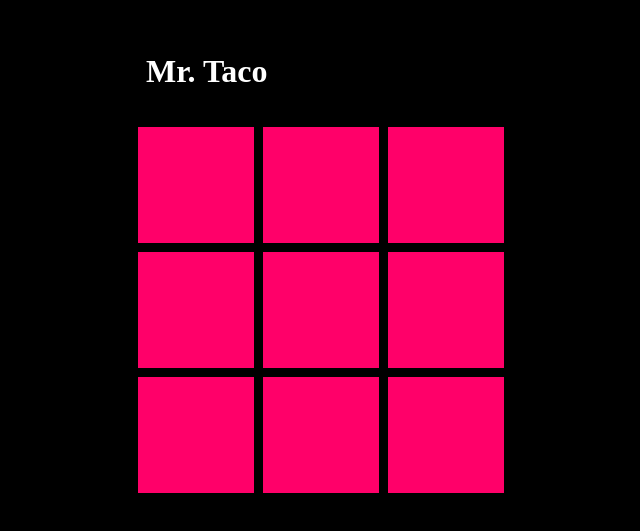
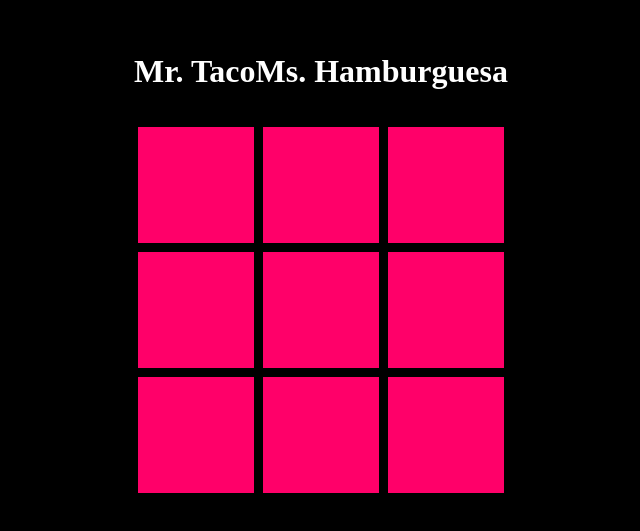
Before and after one commit to PacoNavarrete/tic-tac-toe-animated, a React (Vite) app: page / in a window 1280 px wide. Shown: the part 141-672 px from the top of the page, without its empty margins (319-959 px from the left). Built offline with nearby package versions, Linux system fonts and the light colour scheme.

Commit message:
Refactoring: composing all the App using the cotext and reducer

```diff
--- /dev/null
+++ b/src/components/AsideHistory.jsx
@@ -0,0 +1,40 @@
+import { useState, useContext } from 'react';
+import handleNavigateHistory from '../helpers/handleNavigateHistory';
+
+import BoardContext from '../helpers/boardContex';
+
+import { AsideBox } from '../stitches_styles/AsideBox';
+import { AsideItem } from '../stitches_styles/AsideItem';
+import { MedTitle, SmallTitle } from '../stitches_styles/Text';
+
+export default function AsideHistory() {
+  const [itemClicked, setItemClicked] = useState(null);
+  const { gameState, gameDispatch } = useContext(BoardContext);
+  return (
+    <>
+      {gameState.winner || gameState.tie ? (
+        <AsideBox data-aos="fade-right">
+          <MedTitle>Historial</MedTitle>
+          <br />
+          {gameState.history.map((item) => {
+            return (
+              <AsideItem
+                key={item.indexId}
+                onClick={() => {
+                  handleNavigateHistory(item.historyData, gameDispatch);
+                  setItemClicked(item.indexId);
+                }}
+                css={{
+                  backgroundColor:
+                    itemClicked == item.indexId ? 'rgb(255 0 105)' : '',
+                }}
+              >
+                <SmallTitle>Movimiento {item.indexId}</SmallTitle>
+              </AsideItem>
+            );
+          })}
+        </AsideBox>
+      ) : null}
+    </>
+  );
+}
--- a/src/components/Board.jsx
+++ b/src/components/Board.jsx
@@ -1,114 +1,46 @@
-import { useState, useContext } from 'react';
+import { useContext } from 'react';
 import { BoardRow } from '../stitches_styles/BoardRow';
 import { Square } from './square';
-import { WinnerMessage } from '../stitches_styles/WinnerMessage';
-import { TurnMessage } from '../stitches_styles/TurnMessage';
-import { AsideBox } from '../stitches_styles/AsideBox';
 import { GameBox } from '../stitches_styles/GameBox';
 import { BoardWrapper } from '../stitches_styles/Wrappers';
-import { AsideItem } from '../stitches_styles/AsideItem';
-import {
-  MedTitle,
-  SmallTitle,
-  TieText,
-  TurnText,
-  WinnerText,
-} from '../stitches_styles/Text';
 import BoardContext from '../helpers/boardContex';
 
-import handleSquareClick from '../helpers/handleSquareClick';
-import handleNavigateHistory from '../helpers/handleNavigateHistory';
+import AsideHistory from './AsideHistory';
+import GameStatus from './GameStatus';
 
 export default function Board() {
-  const { gameState, gameDispatch } = useContext(BoardContext);
-  const [itemClicked, setItemClicked] = useState(null);
-
-  const squaresFirstRow = [0, 1, 2];
-  const squaresSecondRow = [3, 4, 5];
-  const squareThirdRow = [6, 7, 8];
-
+  const { gameState } = useContext(BoardContext);
+  const boardData = {
+    firstRow: [0, 1, 2],
+    secondRow: [3, 4, 5],
+    thirdRow: [6, 7, 8],
+  };
   return (
     <GameBox>
-      {gameState.winner || gameState.tie ? (
-        <AsideBox data-aos="fade-right">
-          <MedTitle>Historial</MedTitle>
-          <br />
-          {gameState.history.map((item) => {
+      <AsideHistory />
+      <BoardWrapper>
+        <GameStatus />
+        <BoardRow>
+          {boardData.firstRow.map((id) => {
             return (
-              <AsideItem
-                key={item.indexId}
-                onClick={() => {
-                  handleNavigateHistory(item.historyData, gameDispatch);
-                  setItemClicked(item.indexId);
-                }}
-                css={{
-                  backgroundColor:
-                    itemClicked == item.indexId ? 'rgb(255 0 105)' : '',
-                }}
-              >
-                <SmallTitle>Movimiento {item.indexId}</SmallTitle>
-              </AsideItem>
-            );
-          })}
-        </AsideBox>
-      ) : null}
-      <BoardWrapper>
-        {gameState.winner ? (
-          <WinnerMessage>
-            <WinnerText>!Ganador!</WinnerText>
-            <img src={gameState.winner} width="50px" />
-          </WinnerMessage>
-        ) : !gameState.tie ? (
-          <TurnMessage>
-            {gameState.isXTurn ? (
-              <TurnText> Mr. Taco</TurnText>
-            ) : (
-              <TurnText> Ms. Hamburguesa</TurnText>
-            )}
-          </TurnMessage>
-        ) : null}
-        {gameState.tie && !gameState.winner ? <TieText>Empate</TieText> : null}
-        <div>
-          <BoardRow>
-            {squaresFirstRow.map((id) => {
-              return (
-                <Square
-                  key={id}
-                  value={gameState.squareValues[id]}
-                  onSquareClick={() => {
-                    handleSquareClick(id, gameState, gameDispatch);
-                  }}
-                />
+              <Square key={id} value={gameState.squareValues[id]} id={id} />
             );
           })}
         </BoardRow>
         <BoardRow>
-            {squaresSecondRow.map((id) => {
+          {boardData.secondRow.map((id) => {
             return (
-                <Square
-                  key={id}
-                  value={gameState.squareValues[id]}
-                  onSquareClick={() => {
-                    handleSquareClick(id, gameState, gameDispatch);
-                  }}
-                />
+              <Square key={id} value={gameState.squareValues[id]} id={id} />
             );
           })}
         </BoardRow>
         <BoardRow>
-            {squareThirdRow.map((id) => {
+          {boardData.thirdRow.map((id) => {
             return (
-                <Square
-                  key={id}
-                  value={gameState.squareValues[id]}
-                  onSquareClick={() => {
-                    handleSquareClick(id, gameState, gameDispatch);
-                  }}
-                />
+              <Square key={id} value={gameState.squareValues[id]} id={id} />
             );
           })}
         </BoardRow>
-        </div>
       </BoardWrapper>
     </GameBox>
   );
--- /dev/null
+++ b/src/components/GameStatus.jsx
@@ -0,0 +1,18 @@
+import { useContext } from 'react';
+import BoardContext from '../helpers/boardContex';
+import { TieText, TurnText } from '../stitches_styles/Text';
+import { StatusWrapper } from '../stitches_styles/StatusWrapper';
+import Winner from './Winner';
+import NextTurn from './NextTurn.JSX';
+
+export default function GameStatus() {
+  const { gameState } = useContext(BoardContext);
+
+  return (
+    <StatusWrapper>
+      {gameState.winner && <Winner winnerUrl={gameState.winner} />}
+      {gameState.tie && <TieText>Empate</TieText>}
+      {!gameState.tie && !gameState.winner && <NextTurn />}
+    </StatusWrapper>
+  );
+}
--- /dev/null
+++ b/src/components/NextTurn.JSX
@@ -0,0 +1,13 @@
+import { useContext } from 'react';
+import BoardContext from '../helpers/boardContex';
+import { TurnText } from '../stitches_styles/Text';
+
+export default function NextTurn() {
+  const { gameState } = useContext(BoardContext);
+  return (
+    <>
+      {gameState.isXTurn && <TurnText> Mr. Taco</TurnText>}
+      {!gameState.isXturn && <TurnText> Ms. Hamburguesa</TurnText>}
+    </>
+  );
+}
--- /dev/null
+++ b/src/components/Winner.jsx
@@ -0,0 +1,10 @@
+import { WinnerText } from '../stitches_styles/Text';
+
+export default function Winner({ winnerUrl }) {
+  return (
+    <>
+      <WinnerText>!Ganador!</WinnerText>
+      <img src={winnerUrl} width="50px" />
+    </>
+  );
+}
--- a/src/components/square.jsx
+++ b/src/components/square.jsx
@@ -1,8 +1,12 @@
+import { useContext } from 'react';
+import BoardContext from '../helpers/boardContex';
+import handleSquareClick from '../helpers/handleSquareClick';
 import { CrossButton } from '../stitches_styles/Buttons';
 
-export function Square({ value, onSquareClick }) {
+export function Square({ value, id }) {
+  const { gameState, gameDispatch } = useContext(BoardContext);
   return (
-    <CrossButton onClick={onSquareClick}>
+    <CrossButton onClick={() => handleSquareClick(id, gameState, gameDispatch)}>
       {value ? <img src={value} width="60px" data-aos="fade-down" /> : null}
     </CrossButton>
   );
--- /dev/null
+++ b/src/stitches_styles/StatusWrapper.jsx
@@ -0,0 +1,12 @@
+import { styled } from '@stitches/react';
+
+export const StatusWrapper = styled('div', {
+  display: 'flex',
+  alignContent: 'center',
+  justifyItems: 'center',
+  marginBottom: '20px',
+  marginTop: '20px',
+  padding: '10px',
+  width: 'fit-content',
+  height: 'fit-content',
+});
```
Lines whose indentation alone changed are shown as unchanged.
